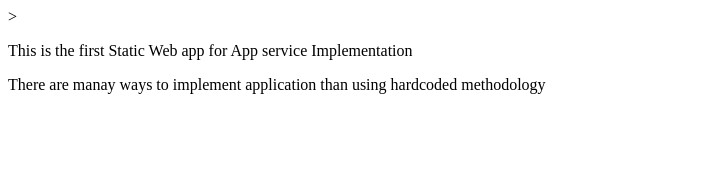
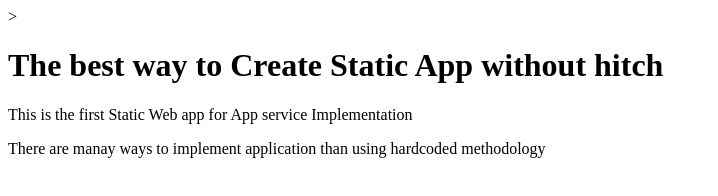
Before and after one commit to simeonlead/StaticApp, a plain HTML site: page index.html in a window 1280 px wide. Shown: the whole page, without its empty margins (0-718 px from the left). Drawn offline with Linux system fonts and the light colour scheme.

Commit message:
Update index.html

```diff
--- a/index.html
+++ b/index.html
@@ -3,6 +3,7 @@
   <Title>This is a web application</Title>
   </head>
   <body>
+    <h1>The best way to Create Static App without hitch</h1>
   <p>This is the first Static Web app for App service Implementation </p>
    <p>There are manay ways to implement application than using hardcoded methodology </p>
   </body>
```
